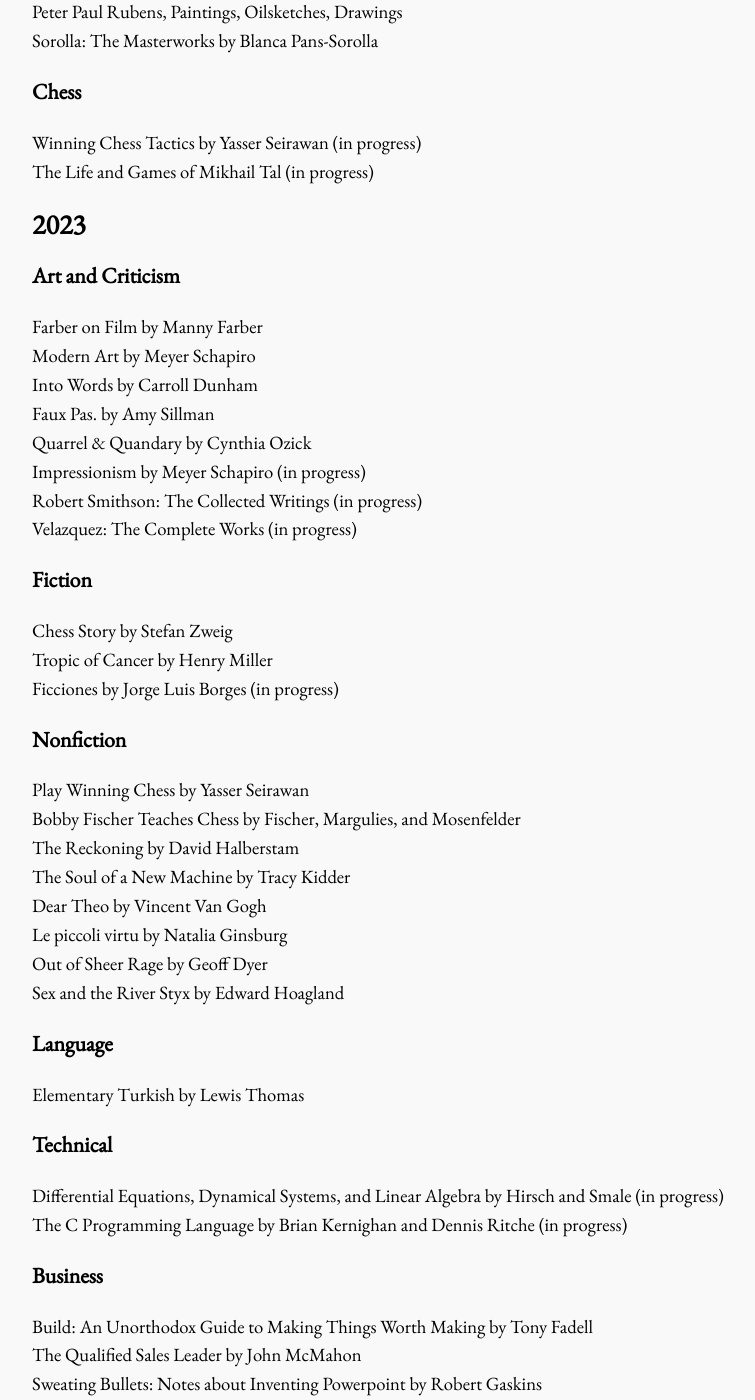
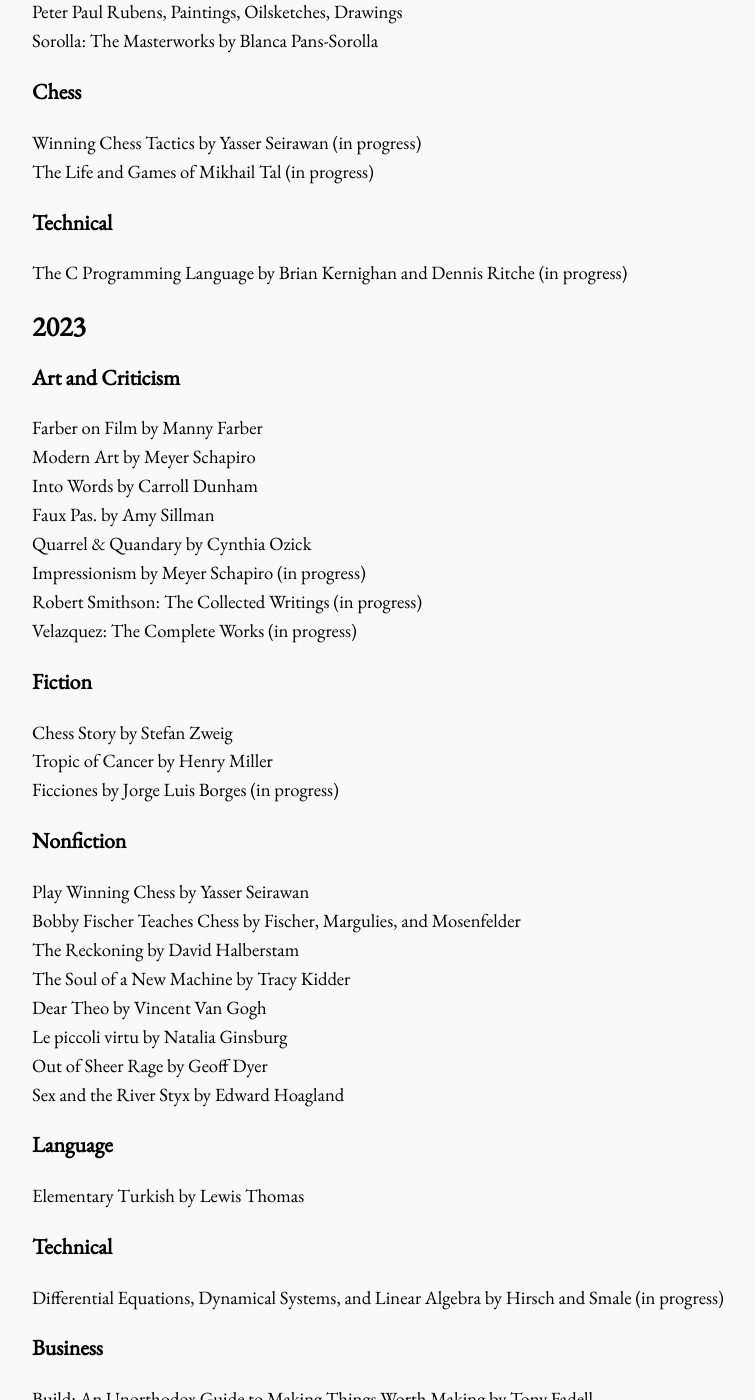
Before and after one commit to bora-uyumazturk/bora-uyumazturk.github.io, a Jekyll site: the page built from reading.html, in a window 1280 px wide and 1400 px high, scrolled down 856 px. Shown: the whole window, without its empty margins (140-895 px from the left). Built offline with Jekyll 4.4.1, drawn with Linux system fonts in a browser that asks for light colours; some of the changed lines change nothing that is shown.

Commit message:
Update reading.html

```diff
--- a/reading.html
+++ b/reading.html
@@ -42,6 +42,10 @@
   Winning Chess Tactics by Yasser Seirawan (in progress) <br>
   The Life and Games of Mikhail Tal (in progress)
 
+  <h3>Technical</h3>
+
+  The C Programming Language by Brian Kernighan and Dennis Ritche (in progress)
+
   <h2>2023</h2>
 
   <h3>Art and Criticism</h3>
@@ -78,8 +82,7 @@
 
   <h3>Technical</h3>
 
-  Differential Equations, Dynamical Systems, and Linear Algebra by Hirsch and Smale (in progress) <br>
-  The C Programming Language by Brian Kernighan and Dennis Ritche (in progress) <br>
+  Differential Equations, Dynamical Systems, and Linear Algebra by Hirsch and Smale (in progress)
 
   <h3>Business</h3>
 
```
